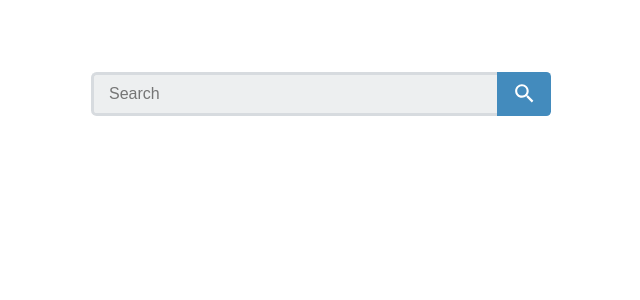
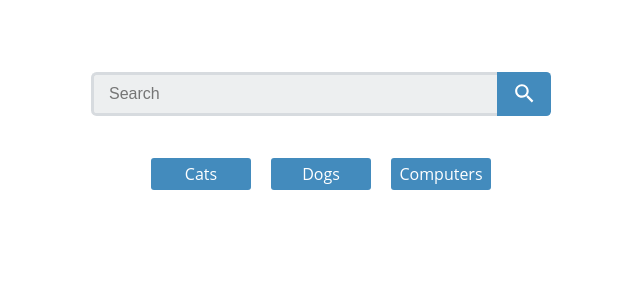
Before and after one commit to kropacheven/react_gallery_app, a React (Create React App) app: page / in a window 1280 px wide. Shown: the top 300 px of the page, without its empty margins (319-959 px from the left). Built offline with nearby package versions, Linux system fonts and the light colour scheme.

Commit message:
adding Nav component

```diff
--- a/src/App.js
+++ b/src/App.js
@@ -1,11 +1,13 @@
 import React from 'react';
 import SearchForm from './components/SearchForm';
+import Nav from './components/Nav';
 
 
 function App() {
   return (
     <div>
       <SearchForm />
+      <Nav />
     </div>
   );
 }
--- /dev/null
+++ b/src/components/Nav.js
@@ -0,0 +1,15 @@
+import React from 'react';
+
+const Nav = () => {
+    return (
+        <nav className="main-nav">
+        <ul>
+          <li><a href='#'>Cats</a></li>
+          <li><a href='#'>Dogs</a></li>
+          <li><a href='#'>Computers</a></li>
+        </ul>
+      </nav>
+    );
+}
+
+export default Nav;
```
